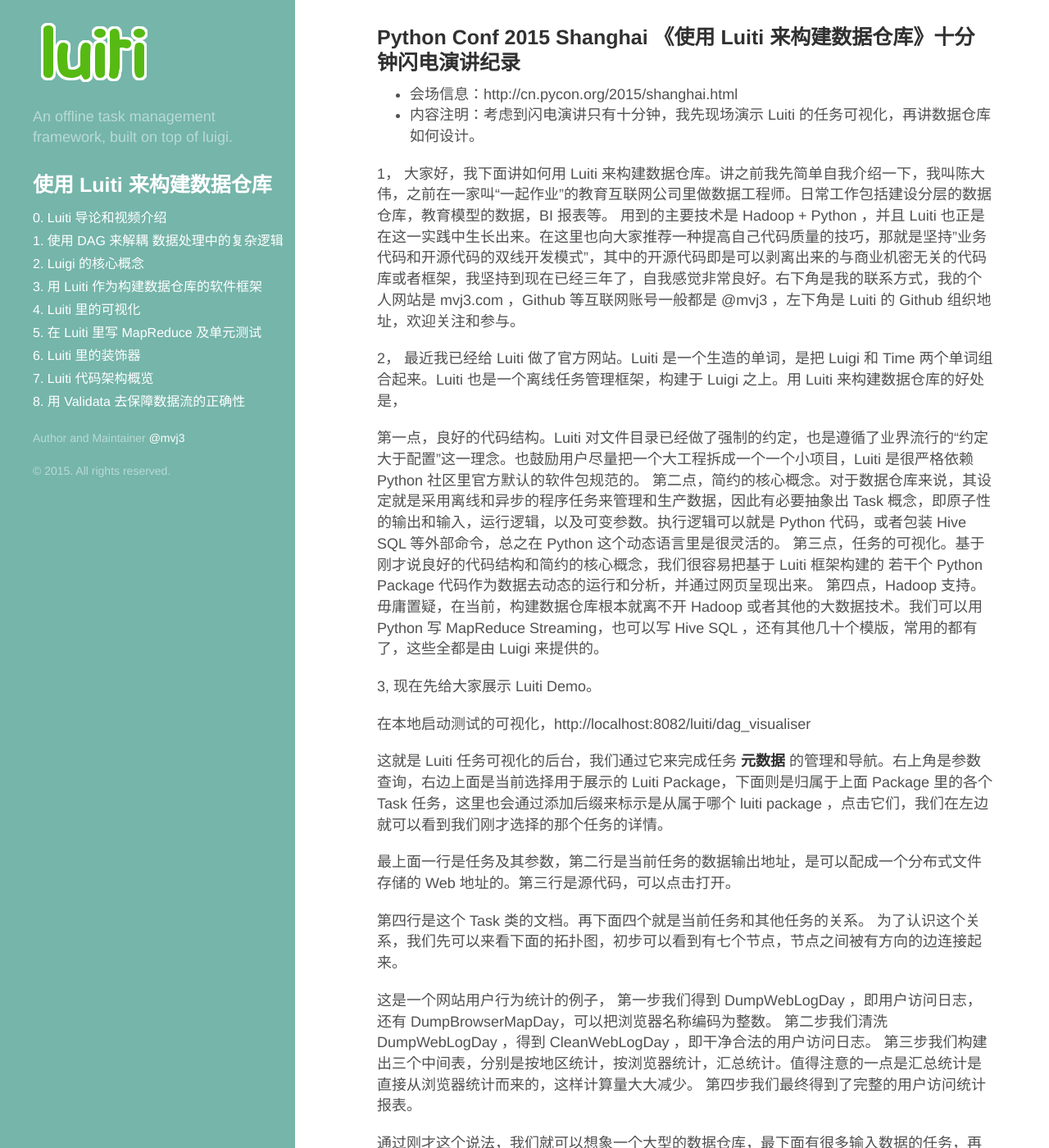
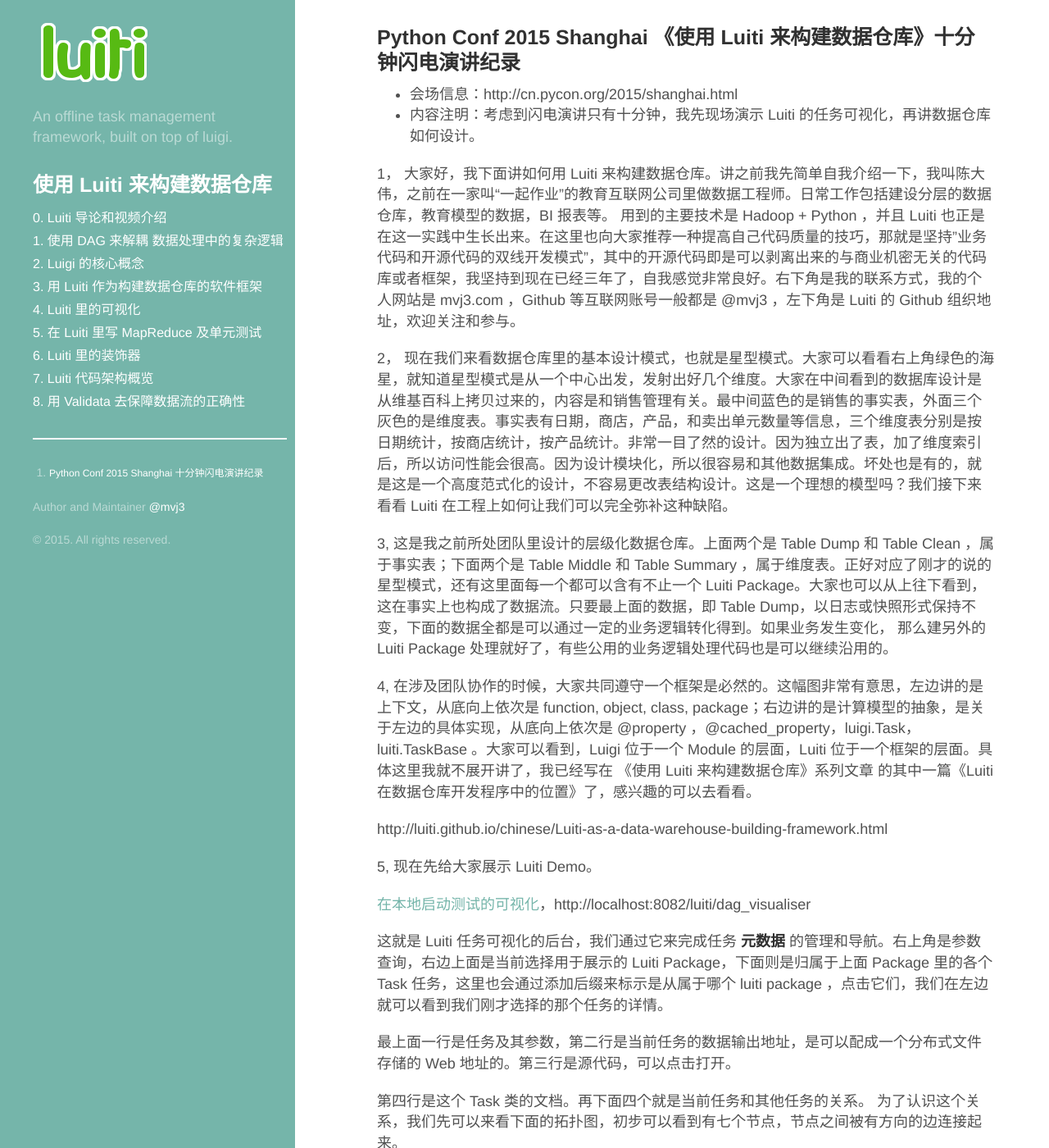
Before and after one commit to Luiti/luiti.github.io, a Jekyll site: the page built from talks/Python-Conf-2015-Shanghai.markdown, in a window 1280 px wide and 1400 px high. Shown: the whole window at 82% size. Built offline with Jekyll 4.4.1, drawn with Linux system fonts in a browser that asks for light colours; Markdown is read by kramdown in place of the engine named in the settings; comment, search, counter and statistics services are not loaded; some of the changed text lies outside the part shown.

Commit message:
Update talks/Python-Conf-2015-Shanghai.markdown, and add link to sidebar

```diff
--- a/_layouts/chinese_luiti.html
+++ b/_layouts/chinese_luiti.html
@@ -16,10 +16,29 @@
   </body>
 </html>
 
+<div id="other_links_data" class="hidden">
+  <hr>
+
+  <div>
+    <ol id="other_links">
+      <li><a class='sidebar-nav-item' href='/talks/Python-Conf-2015-Shanghai.html'>Python Conf 2015 Shanghai 十分钟闪电演讲纪录</a></li>
+    </ol>
+  </div>
+</div>
+
 <style>
 div.content.container {
   margin-top: -80px;
   min-width: 62%;
+}
+
+ol#other_links {
+  margin-left: -20px;
+}
+ol#other_links li {
+}
+ol#other_links li a {
+  font-size: 0.6rem;
 }
 </style>
 
@@ -84,6 +103,10 @@
       window.location = new_url;
     };
 
+
+    // Add other links to sidebar
+    sidebar.append($("#other_links_data").html());
+
   });
 </script>
 
--- a/talks/Python-Conf-2015-Shanghai.markdown
+++ b/talks/Python-Conf-2015-Shanghai.markdown
@@ -15,20 +15,27 @@
 也正是在这一实践中生长出来。在这里也向大家推荐一种提高自己代码质量的技巧，那就是坚持"业务代码和开源代码的双线开发模式”，其中的开源代码即是可以剥离出来的与商业机密无关的代码库或者框架，我坚持到现在已经三年了，自我感觉非常良好。右下角是我的联系方式，我的个人网站是 mvj3.com ，Github 等互联网账号一般都是 @mvj3 ，左下角是 Luiti 的 Github 组织地址，欢迎关注和参与。
 
 2，
-最近我已经给 Luiti 做了官方网站。Luiti 是一个生造的单词，是把 Luigi 和 Time 两个单词组合起来。Luiti 也是一个离线任务管理框架，构建于 Luigi 之上。用 Luiti 来构建数据仓库的好处是，
-
-第一点，良好的代码结构。Luiti 对文件目录已经做了强制的约定，也是遵循了业界流行的“约定大于配置”这一理念。也鼓励用户尽量把一个大工程拆成一个一个小项目，Luiti 是很严格依赖 Python 社区里官方默认的软件包规范的。
-第二点，简约的核心概念。对于数据仓库来说，其设定就是采用离线和异步的程序任务来管理和生产数据，因此有必要抽象出 Task 概念，即原子性的输出和输入，运行逻辑，以及可变参数。执行逻辑可以就是 Python 代码，或者包装 Hive SQL 等外部命令，总之在 Python 这个动态语言里是很灵活的。
-第三点，任务的可视化。基于刚才说良好的代码结构和简约的核心概念，我们很容易把基于
-Luiti 框架构建的 若干个 Python Package 代码作为数据去动态的运行和分析，并通过网页呈现出来。
-第四点，Hadoop 支持。毋庸置疑，在当前，构建数据仓库根本就离不开 Hadoop
-或者其他的大数据技术。我们可以用 Python 写 MapReduce Streaming，也可以写
-Hive SQL ，还有其他几十个模版，常用的都有了，这些全都是由 Luigi 来提供的。
+现在我们来看数据仓库里的基本设计模式，也就是星型模式。大家可以看看右上角绿色的海星，就知道星型模式是从一个中心出发，发射出好几个维度。大家在中间看到的数据库设计是从维基百科上拷贝过来的，内容是和销售管理有关。最中间蓝色的是销售的事实表，外面三个灰色的是维度表。事实表有日期，商店，产品，和卖出单元数量等信息，三个维度表分别是按日期统计，按商店统计，按产品统计。非常一目了然的设计。因为独立出了表，加了维度索引后，所以访问性能会很高。因为设计模块化，所以很容易和其他数据集成。坏处也是有的，就是这是一个高度范式化的设计，不容易更改表结构设计。这是一个理想的模型吗？我们接下来看看 Luiti 在工程上如何让我们可以完全弥补这种缺陷。
 
 3,
+这是我之前所处团队里设计的层级化数据仓库。上面两个是 Table Dump 和 Table
+Clean ，属于事实表；下面两个是 Table Middle 和 Table Summary
+，属于维度表。正好对应了刚才的说的星型模式，还有这里面每一个都可以含有不止一个 Luiti
+Package。大家也可以从上往下看到，这在事实上也构成了数据流。只要最上面的数据，即
+Table Dump，以日志或快照形式保持不变，下面的数据全都是可以通过一定的业务逻辑转化得到。如果业务发生变化， 那么建另外的 Luiti Package 处理就好了，有些公用的业务逻辑处理代码也是可以继续沿用的。
+
+4,
+在涉及团队协作的时候，大家共同遵守一个框架是必然的。这幅图非常有意思，左边讲的是上下文，从底向上依次是
+function, object, class, package；右边讲的是计算模型的抽象，是关于左边的具体实现，从底向上依次是
+@property ，@cached_property，luigi.Task，luiti.TaskBase 。大家可以看到，Luigi 位于一个 Module 的层面，Luiti
+位于一个框架的层面。具体这里我就不展开讲了，我已经写在 《使用 Luiti 来构建数据仓库》系列文章 的其中一篇《Luiti 在数据仓库开发程序中的位置》了，感兴趣的可以去看看。
+
+http://luiti.github.io/chinese/Luiti-as-a-data-warehouse-building-framework.html
+
+5,
 现在先给大家展示 Luiti Demo。
 
-在本地启动测试的可视化，http://localhost:8082/luiti/dag_visualiser
+[在本地启动测试的可视化](http://luiti.github.io/document_guide.html#luiti-webui-screenshots)，http://localhost:8082/luiti/dag_visualiser
 
 这就是 Luiti 任务可视化的后台，我们通过它来完成任务 **元数据**
 的管理和导航。右上角是参数查询，右边上面是当前选择用于展示的 Luiti
```
Also changed, not shown: other parts of talks/Python-Conf-2015-Shanghai.markdown (+13 -20 lines).
